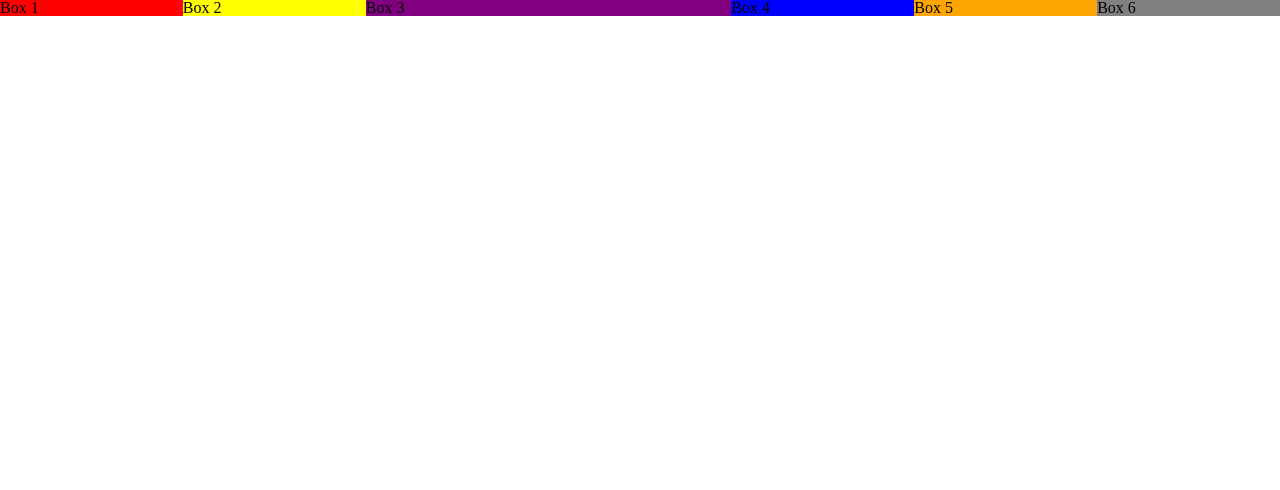
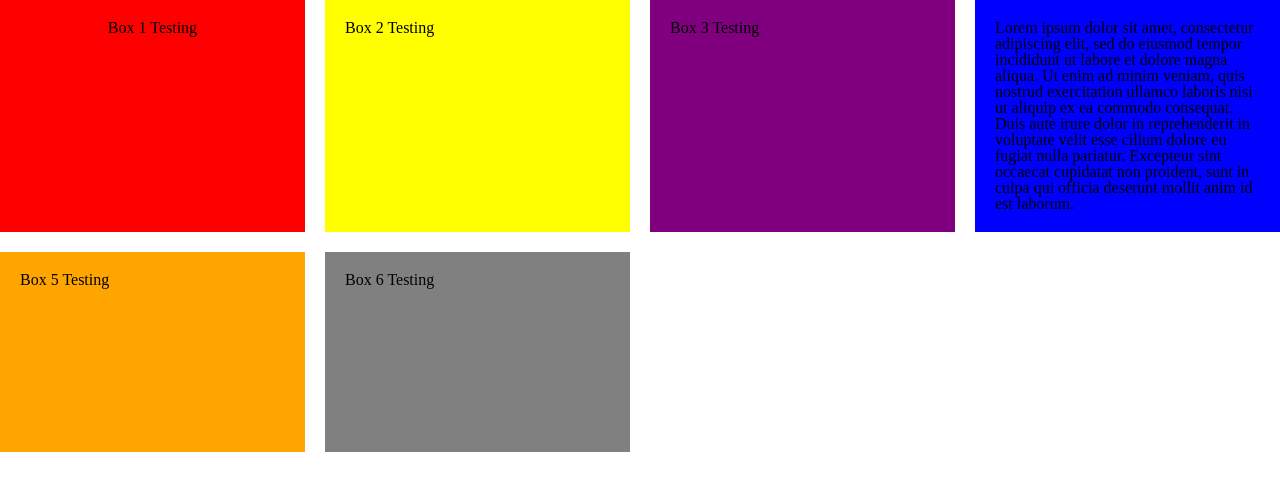
Before and after one commit to AntReyn12/advanced-css, a plain HTML site: page index.html in a window 1280 px wide. Drawn offline with Linux system fonts and the light colour scheme.

Commit message:
practiced some grid skills and set up foundation for website

```diff
--- a/css/style.css
+++ b/css/style.css
@@ -2,23 +2,39 @@
 /* CSS Document */
 .wrapper {
   display: grid;
-  grid-template-columns: 1fr 1fr 2fr 1fr 1fr 1fr;
+  grid-template-columns: 1fr 1fr 1fr 1fr;
+  /*grid-template-rows: 100px 150px 50px;*/
+  grid-auto-rows: minmax(200px, auto);
+  grid-column-gap: 20px;
+  grid-row-gap: 20px;
 }
 .box-1 {
+  display: flex;
   background: red;
+  padding: 20px;
+  align-items: start;
+  justify-content: center;
 }
+
 .box-2 {
   background: yellow;
+  padding: 20px;
 }
+
 .box-3 {
   background: purple;
+  padding: 20px;
 }
 .box-4 {
   background: blue;
+  font-size: 1rem;
+  padding: 20px;
 }
 .box-5 {
   background: orange;
+  padding: 20px;
 }
 .box-6 {
   background: grey;
+  padding: 20px;
 }
--- a/index.html
+++ b/index.html
@@ -14,12 +14,22 @@
 
   <body>
     <div class="wrapper">
-      <div class="box-1">Box 1</div>
-      <div class="box-2">Box 2</div>
-      <div class="box-3">Box 3</div>
-      <div class="box-4">Box 4</div>
-      <div class="box-5">Box 5</div>
-      <div class="box-6">Box 6</div>
+      <div class="box-1">
+        <h1>Box 1 Testing</h1>
+      </div>
+      <div class="box-2">Box 2 Testing</div>
+      <div class="box-3">Box 3 Testing</div>
+      <div class="box-4">
+        Lorem ipsum dolor sit amet, consectetur adipiscing elit, sed do eiusmod
+        tempor incididunt ut labore et dolore magna aliqua. Ut enim ad minim
+        veniam, quis nostrud exercitation ullamco laboris nisi ut aliquip ex ea
+        commodo consequat. Duis aute irure dolor in reprehenderit in voluptate
+        velit esse cillum dolore eu fugiat nulla pariatur. Excepteur sint
+        occaecat cupidatat non proident, sunt in culpa qui officia deserunt
+        mollit anim id est laborum.
+      </div>
+      <div class="box-5">Box 5 Testing</div>
+      <div class="box-6">Box 6 Testing</div>
     </div>
   </body>
 </html>
```
